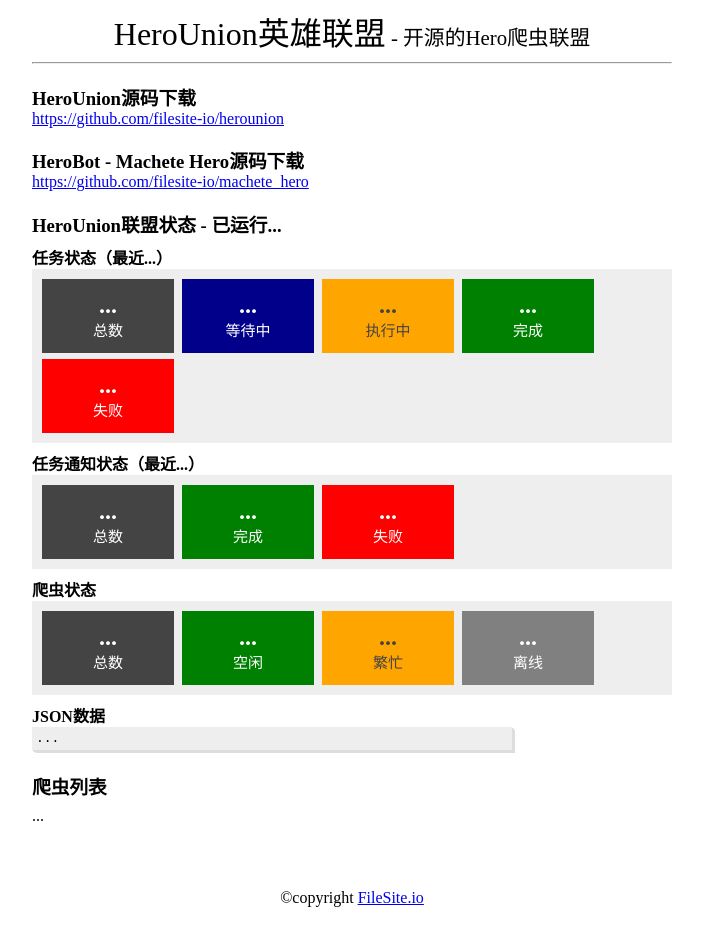
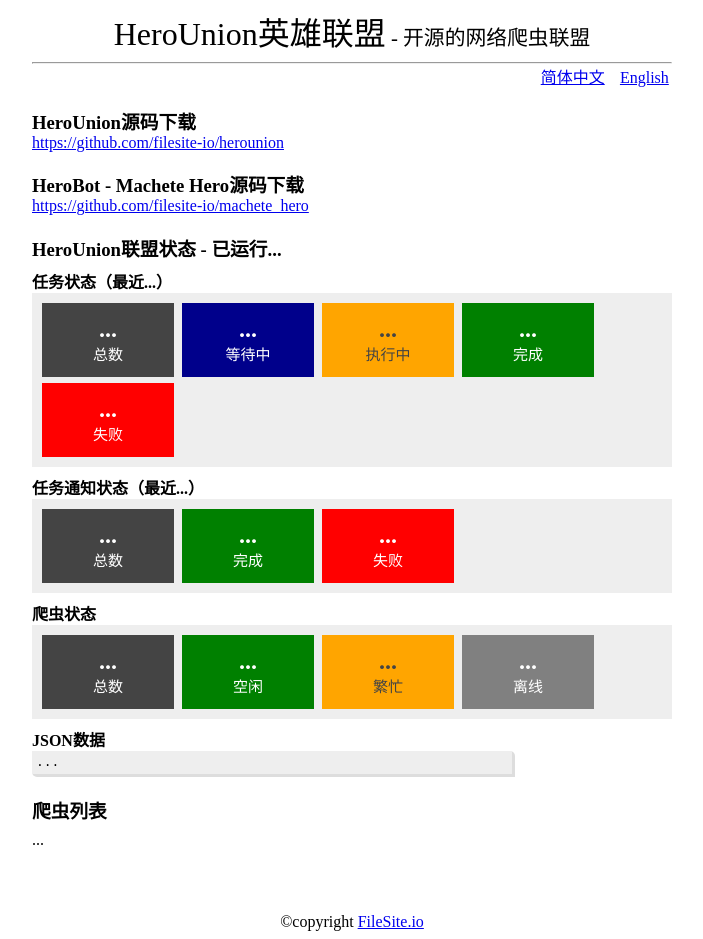
Before and after one commit to filesite-io/herounion, a website: page public/index.html in a window 1280 px wide. Shown: the whole page, without its empty margins (288-991 px from the left). Before the commit the page ends 915 px from the top, so only its background shows below. Drawn offline with Linux system fonts and the light colour scheme; no server answers.

```diff
--- a/package.json
+++ b/package.json
@@ -1,5 +1,5 @@
 {
-    "name": "herounion",
+    "name": "@filesite/herounion",
     "description": "A hero bot union, which can manage hero bots and their tasks.",
     "version": "0.0.1",
     "author": "filesite.io",
--- a/public/index.html
+++ b/public/index.html
@@ -4,9 +4,9 @@
     <meta charset="utf-8">
     <meta http-equiv="X-UA-Compatible" content="IE=edge">
     <meta name="viewport" content="width=device-width">
-    <title>HeroUnion英雄联盟 - 开源的Hero爬虫联盟</title>
+    <title>HeroUnion英雄联盟 - 开源的网络爬虫联盟</title>
     <meta name="author" content="filesite.io">
-    <meta name="description" content="HeroUnion: A union of hero bots, 开源的Hero爬虫联盟。">
+    <meta name="description" content="HeroUnion简称英雄联盟，开源的网络爬虫联盟。">
     <style>
         *,body{margin:0;padding:0}
         body{padding:8px;max-width:640px;margin:0 auto}
@@ -18,9 +18,11 @@
         dd{text-indent:1em;margin:4px 0 8px 0}
 
         .text-center{text-align:center}
-        .mt-d5{margin-top:0.5em}
+        .text-right{text-align:right}
+        .mt-d5{margin-top:.5em}
         .mt-1{margin-top:1em}
         .mt-4{margin-top:4em}
+        .mx-d2{margin-left:.5em;margin-right:.2em}
 
         .stats{background-color:#EEE;padding:10px 10px 4px 10px}
         .col{display:inline-block;padding:13px 4px;width:20%;background:#444;color:#FFF;margin-right:4px;margin-bottom:6px;text-align:center}
@@ -38,9 +40,13 @@
     </style>
 </head>
 <body>
-    <h1 class="text-center">HeroUnion英雄联盟<small> - 开源的Hero爬虫联盟</small></h1>
+    <h1 class="text-center">HeroUnion英雄联盟<small> - 开源的网络爬虫联盟</small></h1>
 
     <hr class="mt-d5">
+    <p class="text-right">
+        <a href="/" class="mx-d2">简体中文</a>
+        <a href="/en/" class="mx-d2">English</a>
+    </p>
 
     <h3 class="mt-1">HeroUnion源码下载</h3>
     <p><a href="https://github.com/filesite-io/herounion" target="_blank">https://github.com/filesite-io/herounion</a></p>
```
Also changed, not shown: index.mjs (+2 -5 lines), 1 other file.
